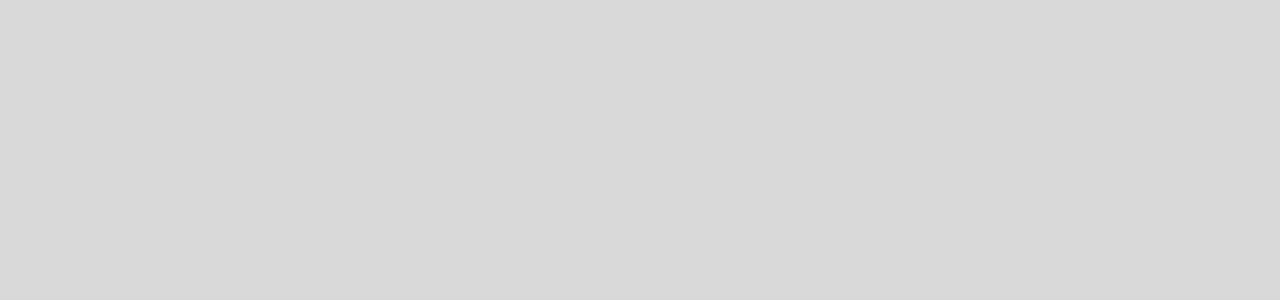
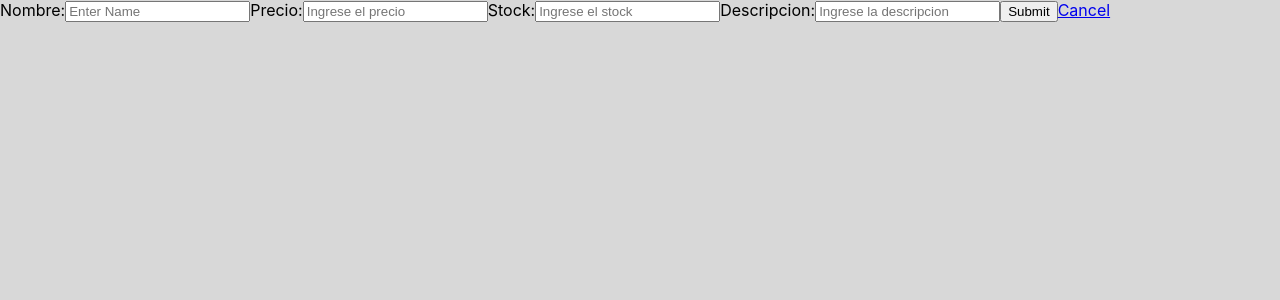
Before and after one commit to mzalazar1/MCGA-2022-PARCIAL-02, a React (Create React App) app: page /edit/1 in a window 1280 px wide. Before the commit this address had no page. Shown: the top 300 px of the page. Built offline with nearby package versions, Linux system fonts and the light colour scheme.

Commit message:
MCGA-p17: pruebas abm redux

```diff
--- a/src/App.js
+++ b/src/App.js
@@ -3,6 +3,7 @@ import { Route, Routes } from "react-router-dom";
 import Home from './Screens/Home';
 import Productos from './Screens/Productos';
 import FormAdd from './Screens/FormAdd';
+import FormEdit from './Screens/FormEdit'
 
 function App() {
   return (
@@ -10,6 +11,7 @@ function App() {
       <Route path="/" element={<Home />} />
       <Route path="/productos" element={<Productos />} />
       <Route path="/addproduct" element={<FormAdd />} />
+      <Route path='/edit/:id' element={<FormEdit />} />
     </Routes>
   );
 }
--- a/src/Components/Table/table.jsx
+++ b/src/Components/Table/table.jsx
@@ -1,4 +1,5 @@
 import { Fragment } from "react";
+import { Link } from "react-router-dom";
 import { useDispatch, useSelector } from "react-redux";
 import Boton from "../SharedComponents/Boton";
 import styles from './Table.module.css'
@@ -11,7 +12,7 @@ const Tabla = () => {
     {products.length > 0 ? (
       <div>
           {products.map((product) => (
-            <table className={styles.Table} key={product}>
+            <table className={styles.Table} key={product.id}>
 
                 <tbody>
                     <tr>
@@ -21,9 +22,11 @@ const Tabla = () => {
                         <td>{product.stock}</td>
                         <td>{product.description}</td>
                         <td>
-                            <Boton
+                          <Link to={`/edit/${product.id}`}>
+                          <Boton
                                 tipo='editProd'
                                 texto='Editar' />
+                          </Link>
                             <Boton
                                 tipo='elimProd'
                                 texto='Eliminar' />
--- a/src/Screens/FormEdit/index.js
+++ b/src/Screens/FormEdit/index.js
@@ -0,0 +1,78 @@
+import { useEffect, useState } from "react";
+import { useDispatch, useSelector } from "react-redux";
+import { Link, useNavigate, useParams } from "react-router-dom";
+import { editProd } from '../../redux/Productos/prod.actions';
+
+const EditProd = () => {
+
+  const [selectedProd, setSelectedProd] = useState({});
+  const dispatch = useDispatch();
+  const products = useSelector((state) => state.Reduc.products);
+  const currentId = useParams();
+  //setTodos(products.filter((prod) => prod.id !== id))
+
+  const prodChangeHandler = (event) => {
+    setSelectedProd({ ...selectedProd, name: event.target.value.name });
+  };
+  const navigate = useNavigate();
+  const onSubmitHandler = () => {
+    dispatch(editProd(selectedProd));
+    navigate("/");
+  };
+
+  useEffect(() => {
+    const prodDetail = products.filter(prod => prod.id === currentId.id);
+    console.log(prodDetail)
+    setSelectedProd(prodDetail);
+    console.log("selectedprod: ",selectedProd)
+  }, [currentId, products]);
+
+  return (
+    <div>
+        <form onSubmit={onSubmitHandler}>
+        <label>Nombre:</label>
+        <input
+          type="text"
+          onChange={prodChangeHandler}
+          value={selectedProd.name}
+          name="name"
+          placeholder="Enter Name"
+        />
+        <label>Precio:</label>
+        <input
+          type="text"
+          //onChange={prodChangeHandler}
+          value={selectedProd.price}
+          name="price"
+          placeholder="Ingrese el precio"
+        />
+        <label>Stock:</label>
+        <input
+          type="text"
+          //onChange={prodChangeHandler}
+          value={selectedProd.stock}
+          name="stock"
+          placeholder="Ingrese el stock"
+        />
+        <label>Descripcion:</label>
+        <input
+          type="text"
+          //onChange={prodChangeHandler}
+          value={selectedProd.description}
+          name="description"
+          placeholder="Ingrese la descripcion"
+        />
+      <button type="submit">
+        Submit
+      </button>
+      <Link
+        to="/"
+      >
+        Cancel
+      </Link>
+    </form>
+    </div>
+  );
+};
+
+export default EditProd;
```
